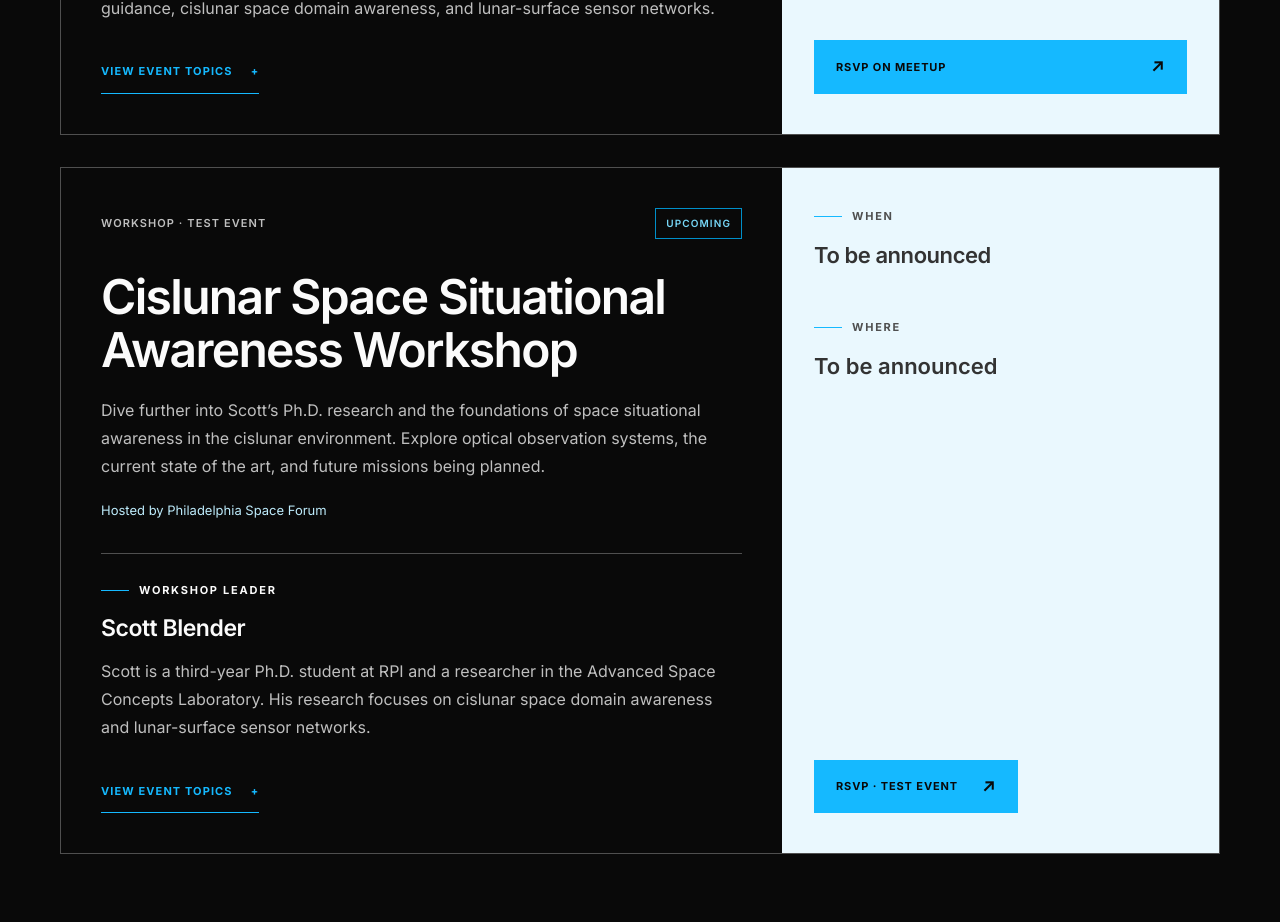
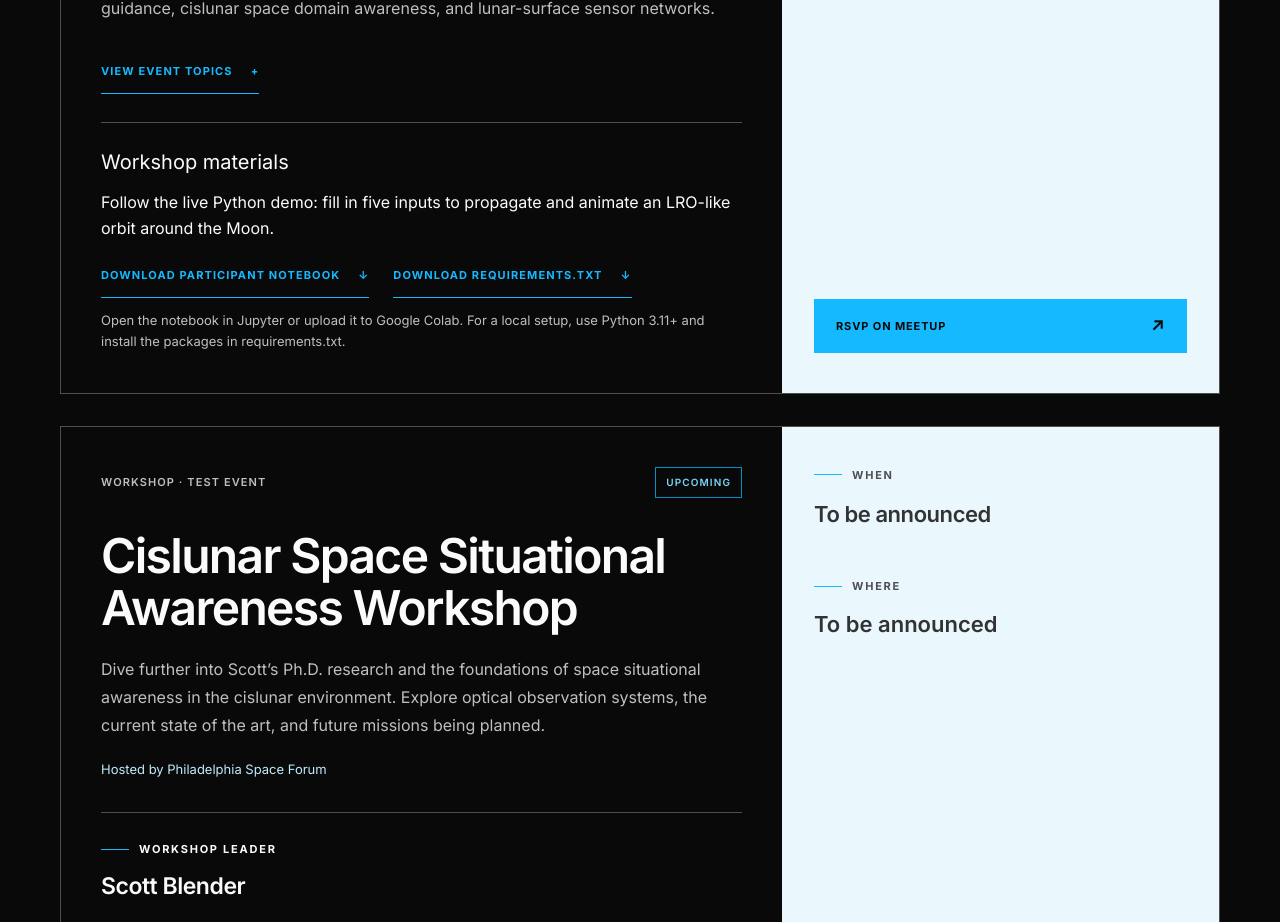
Before and after one commit to scottblender/philadelphia-space-forum, a Next.js app: page /events in a window 1280 px wide. Shown: the part 1000-1922 px from the top of the page. Built offline with nearby package versions, Linux system fonts and the light colour scheme.

Commit message:
Add reusable workshop materials with participant notebook downloads

```diff
--- a/app/components/EventCard.tsx
+++ b/app/components/EventCard.tsx
@@ -5,6 +5,8 @@ import type { ForumEvent } from "../data/events";
 import { getEventState } from "../lib/eventState";
 import { EventAttendance } from "./EventAttendance";
 import { RsvpForm } from "./RsvpForm";
+import { eventMaterials } from "../data/eventMaterials";
+import { EventMaterials } from "./EventMaterials";
 
 const stateLabels = { upcoming: "Upcoming", live: "Happening now", past: "Past event", cancelled: "Cancelled" };
 
@@ -63,6 +65,7 @@ export function EventCard({ event }: { event: ForumEvent }) {
           <h3>Event topics</h3>
           <ul>{event.topics.map((topic) => <li key={topic}>{topic}</li>)}</ul>
         </div>
+        {eventMaterials[event.id] && <EventMaterials eventId={event.id} materials={eventMaterials[event.id]} />}
       </div>
       <aside className="event-logistics" aria-label={`${event.title} time and location`}>
         <div>
--- /dev/null
+++ b/app/components/EventMaterials.tsx
@@ -0,0 +1,16 @@
+import type { EventMaterialsData } from "../data/eventMaterials";
+import { publicAsset } from "../lib/publicAsset";
+
+export function EventMaterials({ materials, eventId }: { materials: EventMaterialsData; eventId: string }) {
+  if (!materials.notebookPath && !materials.requirementsPath && !materials.slidesUrl) return null;
+  return <section className="event-materials" aria-labelledby={`${eventId}-materials`}>
+    <h3 id={`${eventId}-materials`}>Workshop materials</h3>
+    {materials.notebookPath && <p>Follow the live Python demo: fill in five inputs to propagate and animate an LRO-like orbit around the Moon.</p>}
+    <div className="event-materials-links">
+      {materials.notebookPath && <a className="text-link" href={publicAsset(materials.notebookPath)} download>Download participant notebook <span aria-hidden="true">↓</span></a>}
+      {materials.requirementsPath && <a className="text-link" href={publicAsset(materials.requirementsPath)} download>Download requirements.txt <span aria-hidden="true">↓</span></a>}
+      {materials.slidesUrl && <a className="text-link" href={materials.slidesUrl} target="_blank" rel="noreferrer">View workshop slides <span aria-hidden="true">↗</span></a>}
+    </div>
+    {materials.notebookPath && <p className="event-materials-note">Open the notebook in Jupyter or upload it to Google Colab. For a local setup, use Python 3.11+ and install the packages in requirements.txt.</p>}
+  </section>;
+}
--- /dev/null
+++ b/app/data/eventMaterials.ts
@@ -0,0 +1,14 @@
+export interface EventMaterialsData {
+  notebookPath?: string;
+  requirementsPath?: string;
+  slidesUrl?: string;
+}
+
+// Keep hosted materials independent of dashboard event details so live edits
+// don't remove workshop downloads. Add a public slides URL when available.
+export const eventMaterials: Record<string, EventMaterialsData> = {
+  "cislunar-space-workshop-2026-10-16": {
+    notebookPath: "/workshops/cislunar-space-fundamentals/LRO_Demo_Participant.ipynb",
+    requirementsPath: "/workshops/cislunar-space-fundamentals/requirements.txt",
+  },
+};
--- a/app/globals.css
+++ b/app/globals.css
@@ -298,3 +298,10 @@ input:focus-visible, select:focus-visible, summary:focus-visible { outline: 2px
 .privacy-content a { color: var(--cyan-blue); text-decoration: underline; }
 
 .attendee-actions .text-link { display: block; margin: 8px 0; }
+
+.event-materials { margin-top: 28px; padding-top: 24px; border-top: 1px solid var(--line); }
+.event-materials h3 { margin: 0 0 12px; font-size: 20px; }
+.event-materials p { margin: 0; line-height: 1.65; }
+.event-materials-links { display: flex; flex-wrap: wrap; gap: 8px 24px; margin: 12px 0; }
+.event-materials-links .text-link { min-height: 44px; margin: 0; overflow-wrap: anywhere; }
+.event-materials .event-materials-note { font-size: 13px; color: var(--silver-gray); }
```
Also changed, not shown: public/workshops/cislunar-space-fundamentals/requirements.txt (added), 2 other files (tests, documents, lock files or other folders).
